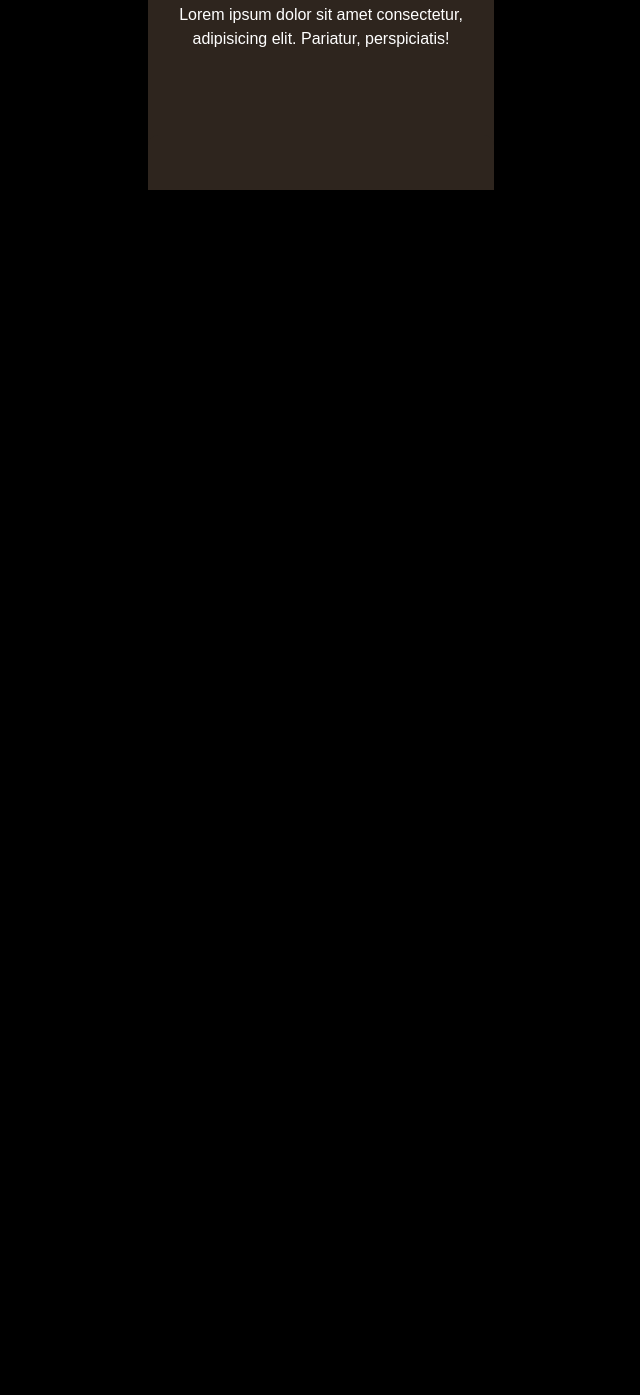
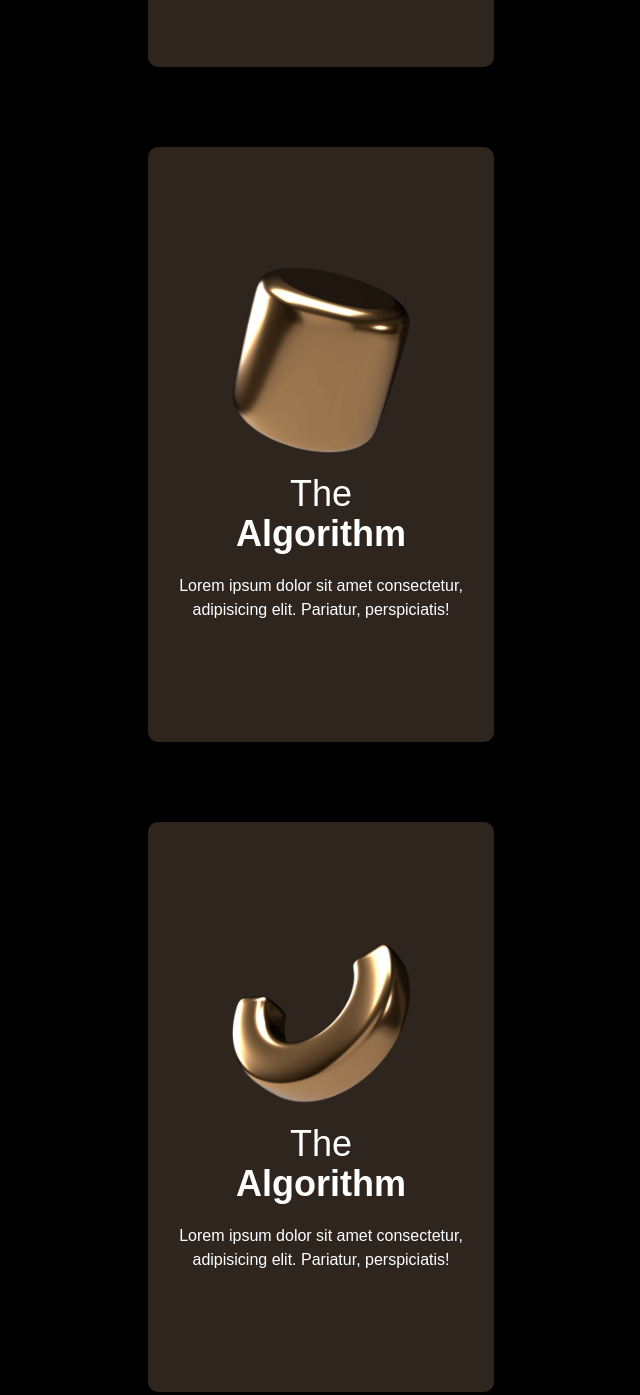
Before and after one commit to ShowravKormokar/GSAP, a plain HTML site: page Adv-Scroll-Trigger/index.html in a window 1280 px wide. Shown: the part 610-2005 px from the top of the page, without its empty margins (319-959 px from the left). Before the commit the page ends 800 px from the top, so only its background shows below. Drawn offline with nearby package versions, Linux system fonts and the light colour scheme.

Commit message:
Make a card with sticky position

```diff
--- a/Adv-Scroll-Trigger/index.html
+++ b/Adv-Scroll-Trigger/index.html
@@ -21,8 +21,36 @@
             </h1>
             <p>Lorem ipsum dolor sit amet consectetur, adipisicing elit. Pariatur, perspiciatis!</p>
         </div>
-        <div class="card ca-1">
-            <img src="./images/1.png" alt="img">
+        <div class="card ca-2">
+            <img src="./images/2.png" alt="img">
+            <h1 class="text-4xl font-thin">The <br>
+                <span class="font-bold">Algorithm</span>
+            </h1>
+            <p>Lorem ipsum dolor sit amet consectetur, adipisicing elit. Pariatur, perspiciatis!</p>
+        </div>
+        <div class="card ca-3">
+            <img src="./images/3.png" alt="img">
+            <h1 class="text-4xl font-thin">The <br>
+                <span class="font-bold">Algorithm</span>
+            </h1>
+            <p>Lorem ipsum dolor sit amet consectetur, adipisicing elit. Pariatur, perspiciatis!</p>
+        </div>
+        <div class="card ca-4">
+            <img src="./images/4.png" alt="img">
+            <h1 class="text-4xl font-thin">The <br>
+                <span class="font-bold">Algorithm</span>
+            </h1>
+            <p>Lorem ipsum dolor sit amet consectetur, adipisicing elit. Pariatur, perspiciatis!</p>
+        </div>
+        <div class="card ca-5">
+            <img src="./images/5.png" alt="img">
+            <h1 class="text-4xl font-thin">The <br>
+                <span class="font-bold">Algorithm</span>
+            </h1>
+            <p>Lorem ipsum dolor sit amet consectetur, adipisicing elit. Pariatur, perspiciatis!</p>
+        </div>
+        <div class="card ca-6">
+            <img src="./images/6.png" alt="img">
             <h1 class="text-4xl font-thin">The <br>
                 <span class="font-bold">Algorithm</span>
             </h1>
@@ -30,6 +58,12 @@
         </div>
     </main>
 
+    <!-- Links -->
+    <script src="https://cdnjs.cloudflare.com/ajax/libs/gsap/3.12.2/gsap.min.js"></script>
+    <script src="https://cdnjs.cloudflare.com/ajax/libs/gsap/3.12.2/ScrollTrigger.min.js"></script>
+
+    <script src="script.js"></script>
+
 </body>
 
 </html>
--- a/Adv-Scroll-Trigger/style.css
+++ b/Adv-Scroll-Trigger/style.css
@@ -2,24 +2,24 @@
     padding: 0;
     margin: 0;
     box-sizing: border-box;
-    overflow-x: hidden;
+    /* overflow-x: hidden; */
 }
 
 html,
 body {
     font-family: 'Nunito', sans-serif;
     width: 100%;
-    height: 100%;
+    /* height: 100%; */
     background-color: black;
 }
 
 main {
-    padding-top: 10vh;
+    padding: 10vh;
     display: flex;
     flex-direction: column;
-    justify-content: center;
+    /* justify-content: center; */
     align-items: center;
-    gap: 20px;
+    gap: 5rem;
     color: white;
     width: 100%;
     text-align: center;
@@ -30,7 +30,7 @@ main {
     top: 10vh;
     background-color: #2e251e;
     width: 27vw;
-    padding: 18vh 20px;
+    padding: 15vh 20px;
     border-radius: 10px;
     gap: 20px;
     display: flex;
```
